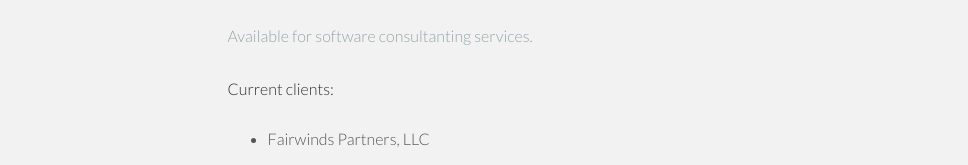
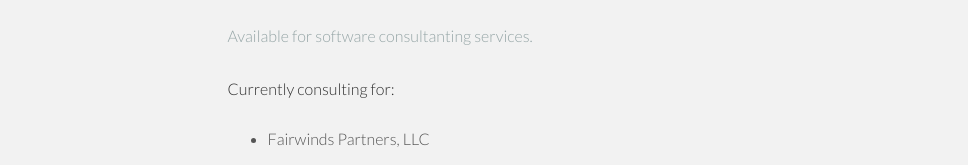
Before and after one commit to jgangemi/jgangemi.github.io, a plain HTML site: page index.html in a window 1280 px wide. Shown: the part 1189-1354 px from the top of the page, without its empty margins (135-1103 px from the left). Drawn offline with nearby package versions, Linux system fonts and the light colour scheme.

Commit message:
- update

```diff
--- a/index.html
+++ b/index.html
@@ -121,7 +121,7 @@
                     <more>Available for software consultanting services.</more>
                 </p>
                 <p>
-                    Current clients:
+                    Currently consulting for:
                     <ul>
                       <li>Fairwinds Partners, LLC</li>
                     </ul>
```
